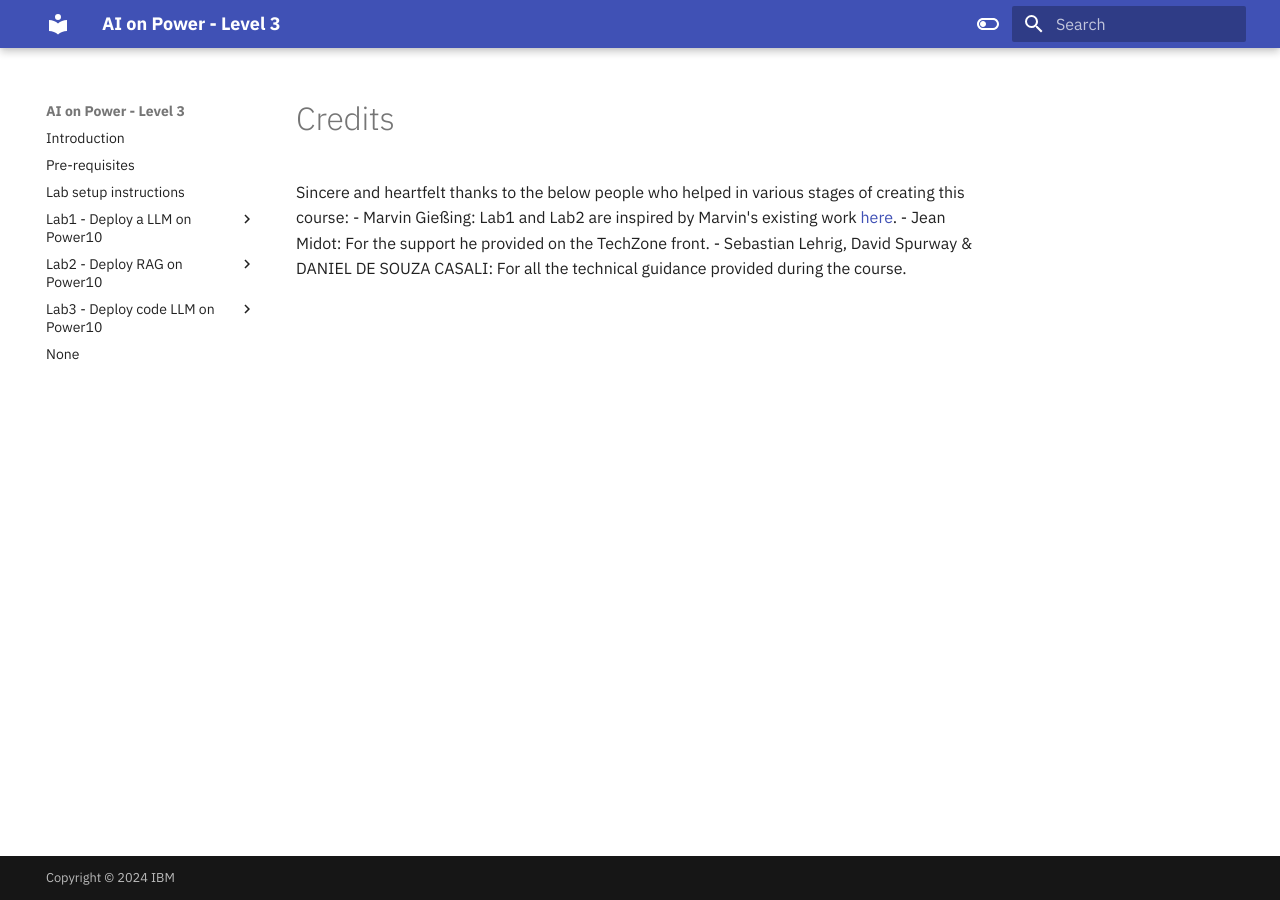
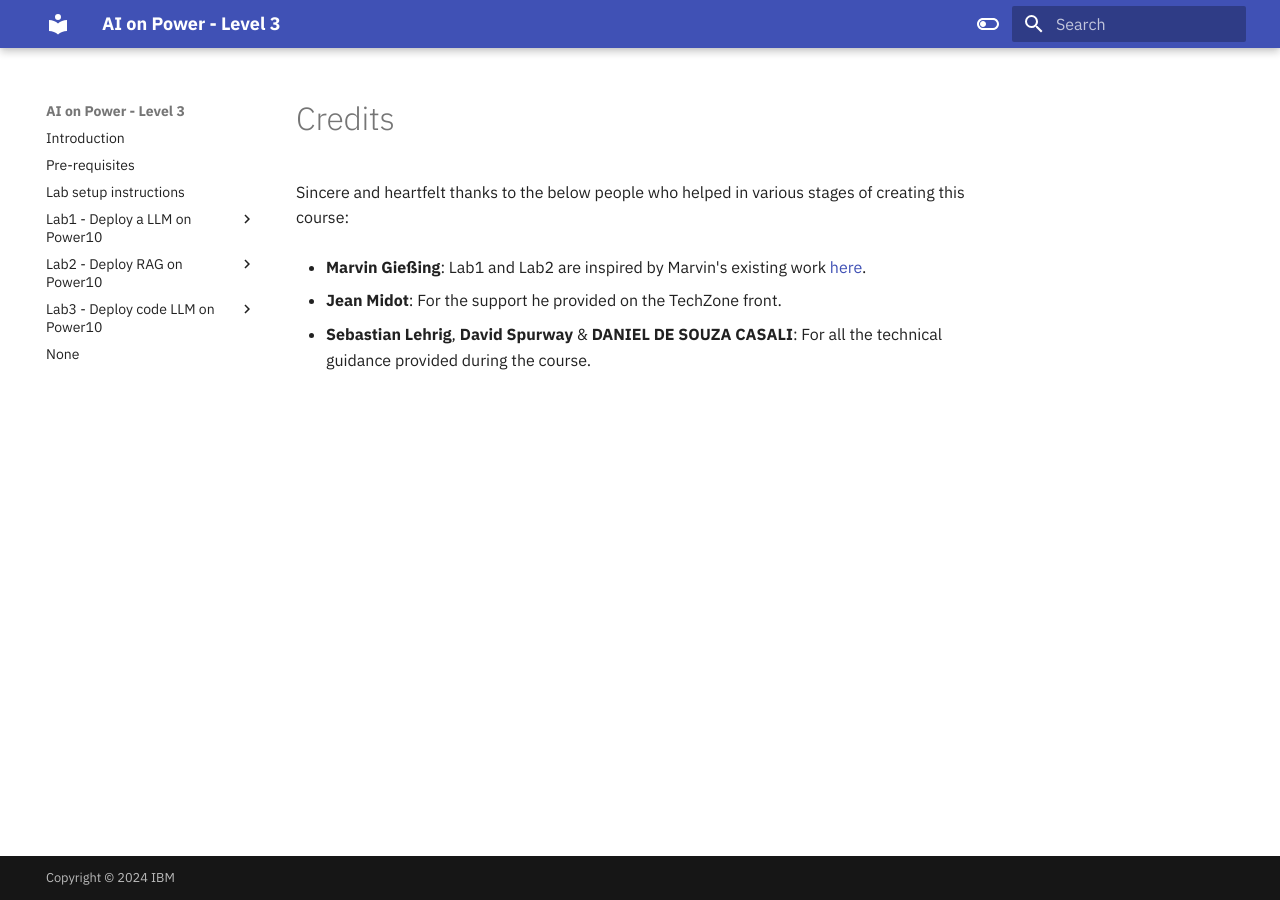
Before and after one commit to IBM/AI-on-Power-Level3, an MkDocs documentation site: the page built from docs/credits.md, in a window 1280 px wide. Built offline with MkDocs 1.6.1 and Material for MkDocs 9.7.7, drawn with Linux system fonts in a browser that asks for light colours.

```diff
--- a/docs/credits.md
+++ b/docs/credits.md
@@ -1,6 +1,9 @@
 # Credits
 
 Sincere and heartfelt thanks to the below people who helped in various stages of creating this course:
-  - Marvin Gießing: Lab1 and Lab2 are inspired by Marvin's existing work [here](https://github.com/mgiessing/bcn-lab-2084/).
-  - Jean Midot: For the support he provided on the TechZone front.
-  - Sebastian Lehrig, David Spurway & DANIEL DE SOUZA CASALI: For all the technical guidance provided during the course.
+
+  - **Marvin Gießing**: Lab1 and Lab2 are inspired by Marvin's existing work [here](https://github.com/mgiessing/bcn-lab-2084/).
+
+  - **Jean Midot**: For the support he provided on the TechZone front.
+
+  - **Sebastian Lehrig**, **David Spurway** & **DANIEL DE SOUZA CASALI**: For all the technical guidance provided during the course.
```
